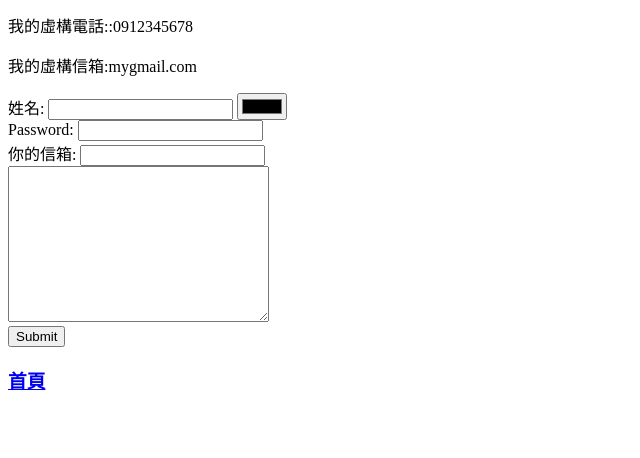
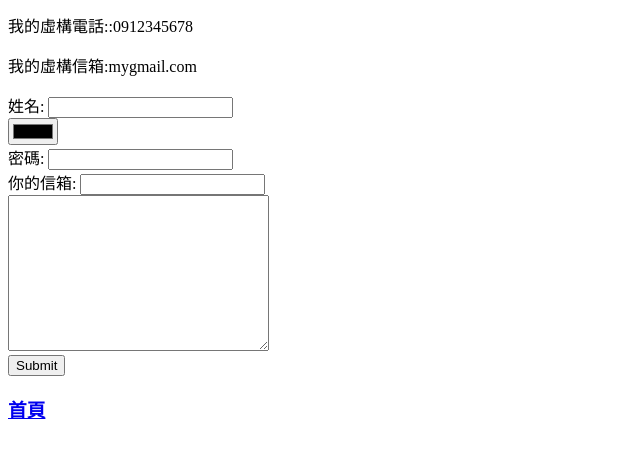
Before and after one commit to 110812055/2021cv, a plain HTML site: page contact.html in a window 1280 px wide. Shown: the part 116-574 px from the top of the page, without its empty margins (0-640 px from the left). Drawn offline with Linux system fonts and the light colour scheme.

Commit message:
Add files via upload

```diff
--- a/contact.html
+++ b/contact.html
@@ -14,8 +14,9 @@
 <form action="">
     <label>姓名:</label>
     <input type="text">
+    <br/>
     <input type="color"><br>
-    <label>Password:</label>
+    <label>密碼:</label>
     <input type="password">
     <br/>
     <label>你的信箱:</label>
```
